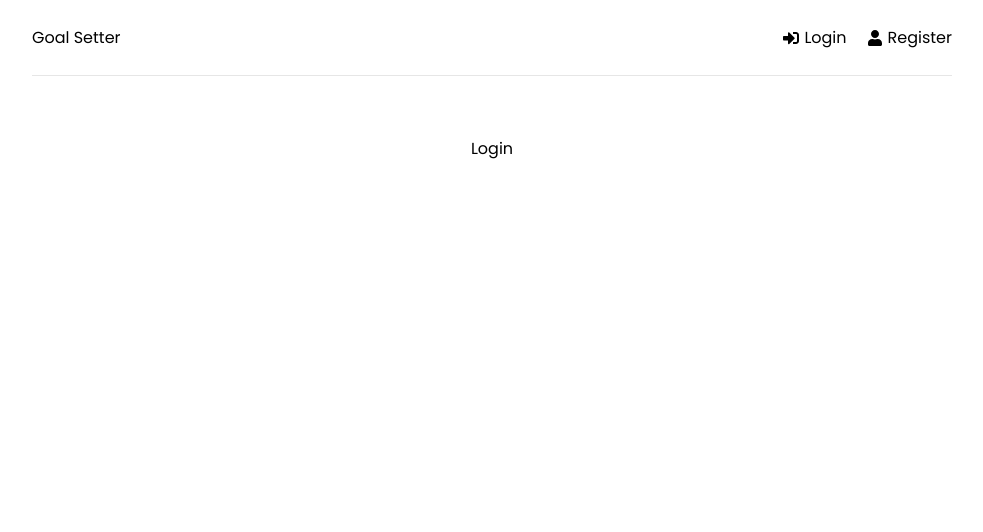
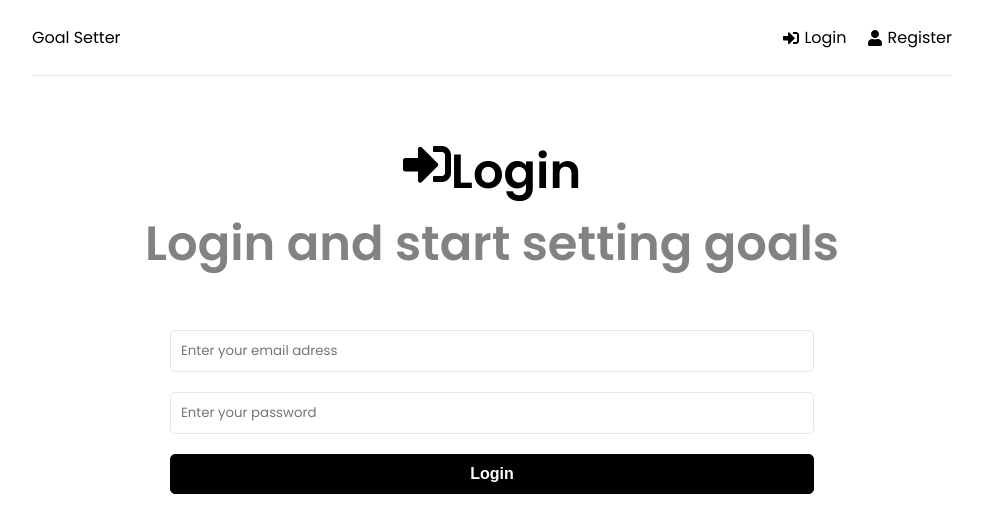
Before and after one commit to marouaneXan/goals-app-express-reactjs, a React (Create React App) app in the folder frontend/: page /login in a window 1280 px wide. Shown: the top 532 px of the page, without its empty margins (148-1131 px from the left). Built offline with nearby package versions, Linux system fonts and the light colour scheme.

Commit message:
some changes in register component and create ui for login page

```diff
--- a/frontend/src/pages/Login.jsx
+++ b/frontend/src/pages/Login.jsx
@@ -1,7 +1,60 @@
+import { useState, useEffect } from "react";
+import { FaSignInAlt } from "react-icons/fa";
 const Login = () => {
-  return (
-    <div>Login</div>
-  )
-}
+  const [isPanding, setisPanding] = useState(false);
+  const [formData, setFormData] = useState({
+    email: "",
+    password: ""
+  });
+  const { email, password } = formData;
+  const onChange = (e) => {
+    setFormData((prevState)=>({
+      ...prevState,
+      [e.target.name]:e.target.value
+    }))
+  };
+  const onSubmit=(e)=>{
+    e.preventDefault()
+  }
 
-export default Login
+  return <>
+    <section className="heading">
+      <h1>
+        <FaSignInAlt />
+        Login
+        <p>Login and start setting goals</p>
+      </h1>
+    </section>
+    <section className="form">
+      <form onSubmit={onSubmit}>
+        <div className="form-group">
+          <input
+            type="email"
+            className="form-control"
+            id="email"
+            name="email"
+            value={email}
+            placeholder="Enter your email adress"
+            onChange={onChange}
+          />
+        </div>
+        <div className="form-group">
+          <input
+            type="password"
+            className="form-control"
+            id="password"
+            name="password"
+            value={password}
+            placeholder="Enter your password"
+            onChange={onChange}
+          />
+        </div>
+        <div className="form-group">
+          <button type="submit" className="btn btn-block">Login</button>
+        </div>
+      </form>
+    </section>
+  </>
+};
+
+export default Login;
--- a/frontend/src/pages/Register.jsx
+++ b/frontend/src/pages/Register.jsx
@@ -1,6 +1,7 @@
 import { useState, useEffect } from "react";
 import { FaUser } from "react-icons/fa";
 const Register = () => {
+  const [isPanding, setisPanding] = useState(false);
   const [formDta, setFormData] = useState({
     name: "",
     email: "",
@@ -8,9 +9,14 @@
     password_confirm: "",
   });
   const { name, email, password, password_confirm } = formDta;
-  const onChange = () => {};
-  const onSubmit=()=>{
-
+  const onChange = (e) => {
+    setFormData((prevState)=>({
+      ...prevState,
+      [e.target.name]:e.target.value
+    }))
+  };
+  const onSubmit=(e)=>{
+    e.preventDefault()
   }
 
   return <>
```
